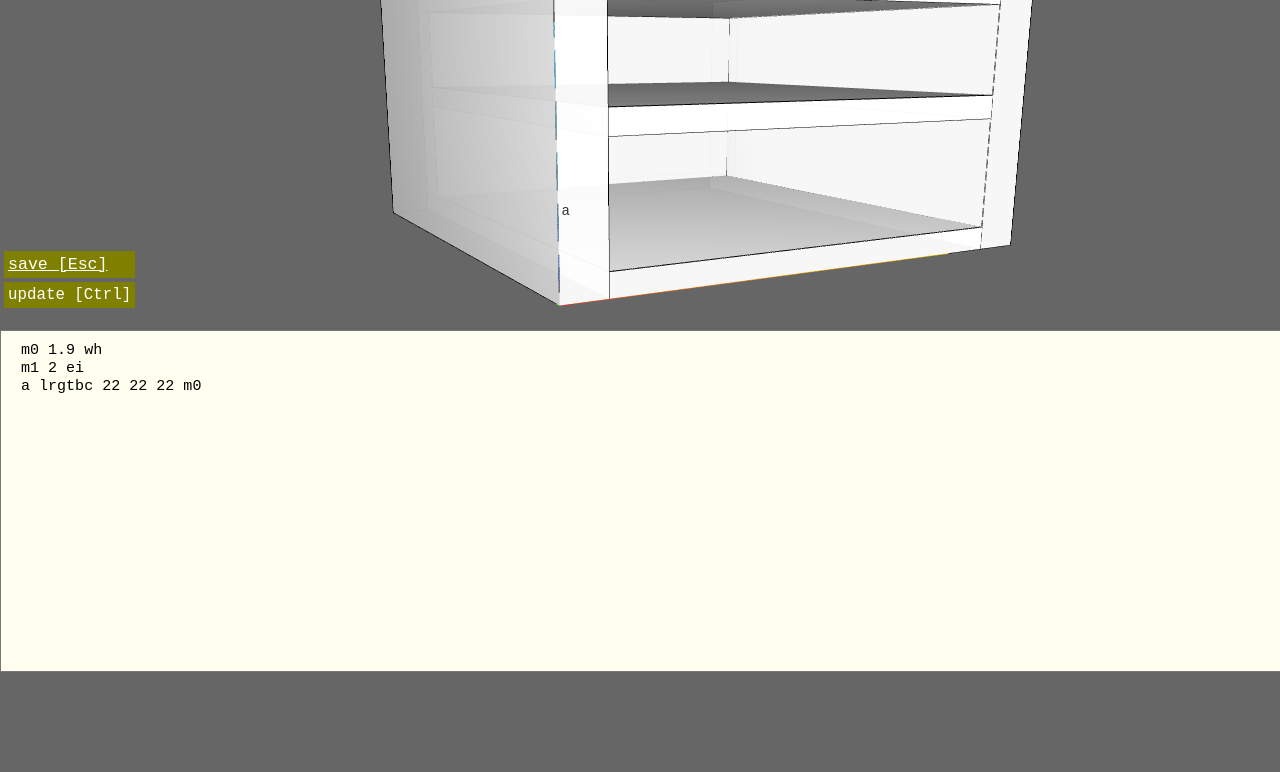
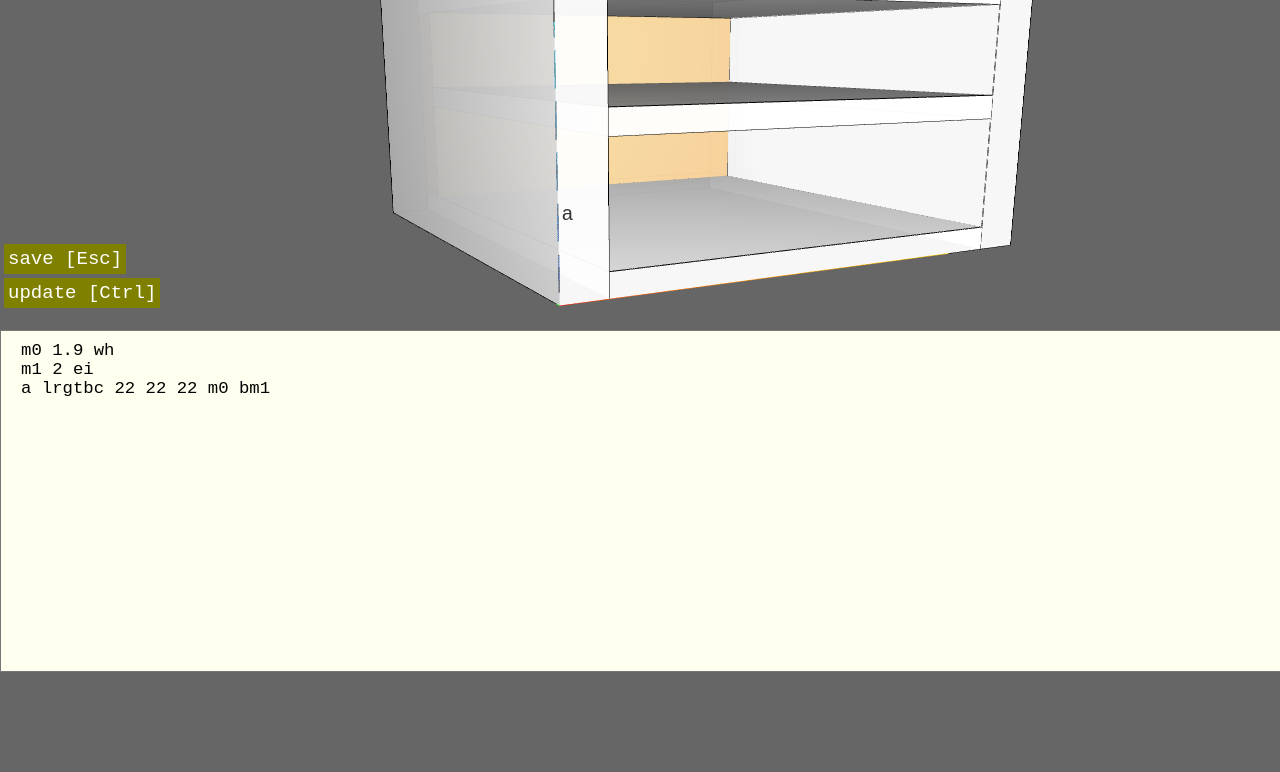
Before and after one commit to hilca44/c3cad, a plain HTML site: page index.html in a window 1280 px wide. Shown: the part 128-900 px from the top of the page. Drawn offline with nearby package versions, Linux system fonts and the light colour scheme; animation ran at ten frames a second.

Commit message:
save btn

```diff
--- a/c3cad.css
+++ b/c3cad.css
@@ -1,11 +1,11 @@
 * {
     font-family: monospace;
-    font-size: 1.05em;
+    font-size: 1.1em;
     padding: 10px 20px;
 }
-     div.label{
-        width: auto;
-     }
+.hid {
+    display: none;
+}
 #stl_cont{
     height: 500px;
     width: 500px;
@@ -209,6 +209,7 @@ progress {display:inline; width:10%;}
    @media screen and (min-resolution: 180dpi) {
     * {
          color: #222;
+         font-size: 40px;
 
 }
    }
--- a/cad.js
+++ b/cad.js
@@ -101,7 +101,7 @@ export class Proj {
             kowdh: "[0-9][_][a-z]",
             koxyz: "^[" + PMETER1 + "][xyz]?[@]?[-]?[0-9.,]+$",
             paxyz: "[" + PARTS + "][" + PMETER1 + "][=]?[@]?[-+/*]?[0-9.,]+",
-            spreadv: "[v][0-9][,]?[0-9]*",
+            spread: "[cv][0-9][,]?[0-9]*",
             dividep: "[" + PARTS + "]d[xyz][0-9][,]?[0-9]*",
             rowko: "^[xyz][0-9-]+[,]",
             parow: "[" + PARTS + "][xyz][0-9-]+[,]",
@@ -352,11 +352,6 @@ export class Proj {
         this.makeKoN(ko)
         this.createN(ko)
         this.createNparts(ko)
-        /// NN ///////////////////
-        // let cps=this.createN(ko,this.oks )
-        // for(let e of cps){
-        //     this.oks[e.nme]={...e}
-        // }
 
         function rou(li) {
             let nu = 0.0
@@ -465,7 +460,13 @@ export class Proj {
             // if (PARTS.includes(pp)) {
             ko.pats[pp] = {
                 s: ko.s,
-                co: ko.co
+                co: ko.co,
+                w: 0,
+                d: 0,
+                h: 0,
+                x: 0,
+                y: 0,
+                z: 0,
             }
 
             // }
@@ -727,11 +728,11 @@ export class Proj {
                     let v2 = f[1].slice(1)
                     ko[f[0]] = ko[f[0]] + Number(v2)
                 } else if (/[,]/.test(e)) {
-                    let f = this.poi(ko, e)
+                    let ff = this.poi(ko, e)
                     let i = 0
-                    for (let b of f[2]) {
-                        this.oks[f[0] + String(i)] = { ...ko }
-                        this.oks[f[0] + String(i)][f[1]] = b
+                    for (let b of ff[2]) {
+                        this.oks[ff[0] + String(i)] = { ...ko }
+                        this.oks[ff[0] + String(i)][ff[1]] = b
                         i++
                     }
                 } else {
@@ -771,18 +772,30 @@ export class Proj {
     }
 
     spreadPa(ko) {
-        let re = new RegExp(this.rr.spreadv)
+        var m={
+            v: "w",
+            c:"h"
+        }
+        var r={
+            v:"x",
+            c: "z"
+        }
+        var b={
+            v:"l",
+            c: "g"
+        }
+        let re = new RegExp(this.rr.spread)
         for (let e of ko.lbs.slice(2)) {
             if (re.test(e)) {
                 var f = this.poi(ko, e)
-                var d = (ko.w - ko.pats.l.w) / f[2]
+                var d = (ko[m[e[0]]] - ko.pats[b[e[0]]][m[e[0]]]) / f[2]
                 for (let i = 0; i < f[2]; i++) {
                     if (i > 0) {
-                        var nm = "c" + String(i)
-                        ko.pats[nm] = { ...ko.pats.v }
-                        ko.pats[nm].x = i * d
+                        var nm = e[0] + String(i)
+                        ko.pats[nm] = { ...ko.pats[e[0]] }
+                        ko.pats[nm][r[e[0]]] = i * d
                     } else {
-                        ko.pats.v.x = d
+                        ko.pats[e[0]][r[e[0]]] = d
                     }
                 }
             }
--- a/index.html
+++ b/index.html
@@ -1,12 +1,12 @@
 <!DOCTYPE html>
 <html lang="en">
+
 <head>
   <meta charset="utf-8">
-    <meta name="viewport"
-      content="width=device-width, initial-scale=1.0, maximum-scale=1.0, user-scalable=0"/>
+  <meta name="viewport" content="width=device-width, initial-scale=1.0, maximum-scale=1.0, user-scalable=0" />
 
   <title>c3cad</title>
-    <link rel="shortcut icon", href="logo.svg", type="image/x-icon">
+  <link rel="shortcut icon" , href="logo.svg" , type="image/x-icon">
   <link rel="stylesheet" href="c3cad.css">
   <script type="importmap">
             {
@@ -22,6 +22,7 @@
   <!-- <script type="module" src="./main.js"></script> -->
 
 </head>
+
 <body>
   <div class="fix">
 
@@ -43,20 +44,20 @@
   <div class="fixsav">
     <div>
 
-            <a id="save" title="redraw and save drawing to browsers history" class="btn" href="">save [Esc]</a>
+      <a id="save"  class="hid" href="">save [Esc]</a>
     </div>
+    <button class="btn" title="redraw and save drawing to browsers history"  onclick="sav()">save [Esc]</button>
     <button class="btn" title="update without moving the camera" onclick="init(1)">update [Ctrl]</button>
-
     <div class="fixbot">
-            <span  id="wrong" class="r"></span>
-            <span  id="err"></span>
+      <span id="wrong" class="r"></span>
+      <span id="err"></span>
     </div>
   </div>
   <div>
 
   </div>
 
-        <textarea id="inn" class="fixbot" ></textarea>
+  <textarea id="inn" class="fixbot"></textarea>
   <div></div>
 
   <div id="ddc"></div>
@@ -76,11 +77,16 @@
         </script> -->
 
   <script type="module">
+    export function sav(){
+      init(1)
+      window.location.href = $("#save").attr("href")
+    }
+    window.sav=sav
     const module = {}
     import { init } from "./main.js";
     module.init = init
     $(document).keyup(function (event) {
-    if ( event.key == "Control" ) {
+      if (event.key == "Control") {
         // if ( event.which == 27 ) {
         // if (event.key == "w") {
         // event.preventDefault()
@@ -88,7 +94,7 @@
       }
       if (event.key == "Escape") {
         event.preventDefault()
-              window.location.href=$("#save").attr("href")
+      sav()
       }
     })
   </script>
@@ -100,4 +106,5 @@
     powered by three.js
   </p>
 </footer>
+
 </html>
--- a/main.js
+++ b/main.js
@@ -1,15 +1,8 @@
 import * as THREE from 'three';
 import { OrbitControls } from 'three/addons/controls/OrbitControls.js';
-import { GLTFLoader } from 'three/addons/loaders/GLTFLoader.js';
 import { GUI } from 'three/addons/libs/lil-gui.module.min.js';
-
 import { CSS2DRenderer, CSS2DObject } from 'three/addons/renderers/CSS2DRenderer.js';
-
 import { OBJExporter } from 'three/addons/exporters/OBJExporter.js';
-import { TrackballControls } from 'three/addons/controls/TrackballControls.js';
-import { BoxGeometry } from 'three';
-import { BufferGeometry } from 'three';
-
 import { Proj } from "./cad.js";
 
 //
@@ -143,7 +136,7 @@ export function magie(kkk = "") {
     }
     if (kk == "") {
 
-        kk = "m0 1.9 wh\nm1 2 ei\na lrgtbc 22 22 22 m0\n"
+        kk = "m0 1.9 wh\nm1 2 ei\na lrgtbc 22 22 22 m0 bm1\n"
         $("#inn").val(kk)
     }
     // alert(kk)
@@ -363,6 +356,9 @@ sendsavebtn(sks)
         var g = new THREE.Group()
         // korpus parts ///////////
         for (let e1 in k.pats) {
+            if(k.pats[e1].w==0){
+                continue
+            }
             let n = makeM(k, e1, k.pats[e1])
             g.add(n)
         }  // end korpus parts
@@ -404,7 +400,7 @@ sendsavebtn(sks)
             g8.add(rr)
             g8.add(label)
             // rr.add(label);
-            g8.position.set(k.x, k.y, k.z)
+            g8.position.set(cc(k.x), cc(k.y), cc(k.z))
             // g8.add(rr)
 
             //
@@ -422,99 +418,11 @@ sendsavebtn(sks)
     } // end proj
     proj(pr)
 
-
-    function addShape(shape, extrudeSettings, color, x, y, z, rx, ry, rz, s) {
-
-        // flat shape with texture
-        // note: default UVs generated by THREE.ShapeGeometry are simply the x- and y-coordinates of the vertices
-
-        let geometry = new THREE.ShapeGeometry(shape);
-
-        let mesh = new THREE.Mesh(geometry, new THREE.MeshPhongMaterial({
-            side: THREE.DoubleSide,
-            map: texture
-        }));
-        mesh.position.set(x, y, z - 175);
-        mesh.rotation.set(rx, ry, rz);
-        mesh.scale.set(s, s, s);
-        group.add(mesh);
-
-        // flat shape
-
-        geometry = new THREE.ShapeGeometry(shape);
-
-        mesh = new THREE.Mesh(geometry, new THREE.MeshPhongMaterial({ color: color, side: THREE.DoubleSide }));
-        mesh.position.set(x, y, z - 125);
-        mesh.rotation.set(rx, ry, rz);
-        mesh.scale.set(s, s, s);
-        group.add(mesh);
-
-        // extruded shape
-
-        geometry = new THREE.ExtrudeGeometry(shape, extrudeSettings);
-
-        mesh = new THREE.Mesh(geometry, new THREE.MeshPhongMaterial({ color: color }));
-        mesh.position.set(x, y, z - 75);
-        mesh.rotation.set(rx, ry, rz);
-        mesh.scale.set(s, s, s);
-        group.add(mesh);
-
-        addLineShape(shape, color, x, y, z, rx, ry, rz, s);
-
-    }
-
-    function addLineShape(shape, color, x, y, z, rx, ry, rz, s) {
-
-        // lines
-
-        shape.autoClose = true;
-
-        const points = shape.getPoints();
-        const spacedPoints = shape.getSpacedPoints(50);
-
-        const geometryPoints = new THREE.BufferGeometry().setFromPoints(points);
-        const geometrySpacedPoints = new THREE.BufferGeometry().setFromPoints(spacedPoints);
-
-        // solid line
-
-        let line = new THREE.Line(geometryPoints, new THREE.LineBasicMaterial({ color: color }));
-        line.position.set(x, y, z - 25);
-        line.rotation.set(rx, ry, rz);
-        line.scale.set(s, s, s);
-        group.add(line);
-
-        // line from equidistance sampled points
-
-        line = new THREE.Line(geometrySpacedPoints, new THREE.LineBasicMaterial({ color: color }));
-        line.position.set(x, y, z + 25);
-        line.rotation.set(rx, ry, rz);
-        line.scale.set(s, s, s);
-        group.add(line);
-
-        // vertices from real points
-
-        let particles = new THREE.Points(geometryPoints, new THREE.PointsMaterial({ color: color, size: 4 }));
-        particles.position.set(x, y, z + 75);
-        particles.rotation.set(rx, ry, rz);
-        particles.scale.set(s, s, s);
-        group.add(particles);
-
-        // equidistance sampled points
-
-        particles = new THREE.Points(geometrySpacedPoints, new THREE.PointsMaterial({ color: color, size: 4 }));
-        particles.position.set(x, y, z + 125);
-        particles.rotation.set(rx, ry, rz);
-        particles.scale.set(s, s, s);
-        group.add(particles);
-
-    }
-
     var a = Math.PI / 180
-
-
 
     //////////////////////////////////
     function makeM(k, e1, e) {
+
         var g2 = new THREE.Group()
         let lay = 2
         if (e1 == "b") {
@@ -554,20 +462,19 @@ sendsavebtn(sks)
         // position and rotation
         let offset = 0.5
         let po = {
-            x: ((w * offset) + x),
-            // y: ((d * offset) + y + k.g + ny[1]),
-            y: ((d * offset) + y),
-            z: ((h * offset) + z)
+            x: Number((w * offset) + x),
+            y: Number((d * offset) + y),
+            z: Number((h * offset) + z)
         }
         let holir = e1 + " " + (e.w * 10).toFixed(0) + " " + (e.d * 10).toFixed(0)
         holir += " " + (e.h * 10).toFixed(0)
         let plab
-        plab = makeLabel(holir, 1 + po.x, 0, 0)
-        plab.layers.set(1);
+        // plab = makeLabel(holir, 1 + po.x, 0, 0)
+        // plab.layers.set(1);
 
         g2.add(mes)
 
-
+// alert(po.x +e1)
         mes.rotateX(ox)
         mes.rotateY(oy)
         mes.rotateZ(oz)
@@ -589,7 +496,7 @@ sendsavebtn(sks)
 
         if (mmax > bb.x) {
             bb.x = mmax
-        }
+            }
         if (mmay > bb.y) {
             bb.y = mmay
         }
@@ -614,18 +521,20 @@ sendsavebtn(sks)
     }
 
     //////////////////////////////////
+    var wx=400
+    var wy=600
+    //////////////////////////////////
     container = document.getElementById('canvas');
     renderer = new THREE.WebGLRenderer({ antialias: true });
     renderer.setPixelRatio(window.devicePixelRatio);
-    renderer.setSize(700, 500);
-
+    renderer.setSize(wx,wy);
     renderer.setSize(window.innerWidth, window.innerHeight * 0.6);
 
     renderer.domElement.style.position = 'absolute';
     container.appendChild(renderer.domElement);
 
     labelRenderer = new CSS2DRenderer();
-    labelRenderer.setSize(700, 500);
+    labelRenderer.setSize(wx,wy);
     labelRenderer.setSize(window.innerWidth, window.innerHeight * 0.6);
     labelRenderer.domElement.style.position = 'absolute';
     container.appendChild(labelRenderer.domElement);
@@ -636,15 +545,15 @@ sendsavebtn(sks)
     const pointer = new THREE.Vector2();
     var ax = new THREE.AxesHelper(bb.x)
     ax.position.set(-bb.x / 2, -bb.y / 2, -bb.z / 2)
-    camera.position.z = bb.z / 4
     scene.add(ax);
 
     const link = document.createElement('a');
     link.style.display = 'none';
     document.body.appendChild(link);
     // camera.fov=100.0
-    camera.position.y = -(bb.x + bb.z)
-    camera.position.x = -bb.x * 1.2
+    camera.position.y = Number(-(bb.x + bb.z))
+    camera.position.x = Number(-bb.x * 1.2)
+    camera.position.z = Number(bb.z / 4)
 
     function exportToObj() {
         const exporter = new OBJExporter();
@@ -663,7 +572,7 @@ sendsavebtn(sks)
     }
 
 }  // init
-function makeLabel(tx, x = 2, y = 2, z = 2, s = "14px") {
+function makeLabel(tx, x = 2, y = 2, z = 2, s = "20px") {
     var divlabl = document.createElement('div');
     divlabl.className = 'label';
     divlabl.textContent = tx
@@ -675,7 +584,7 @@ function makeLabel(tx, x = 2, y = 2, z = 2, s = "14px") {
     divlabl.style.color = "#333333"
 
     var labl = new CSS2DObject(divlabl);
-    labl.position.set(x, y, z);
+    labl.position.set(Number(x), y, z);
 
     // labl.layers.set(0);
     // labl.center.set(0, 0);
```
Lines whose indentation alone changed are shown as unchanged.
